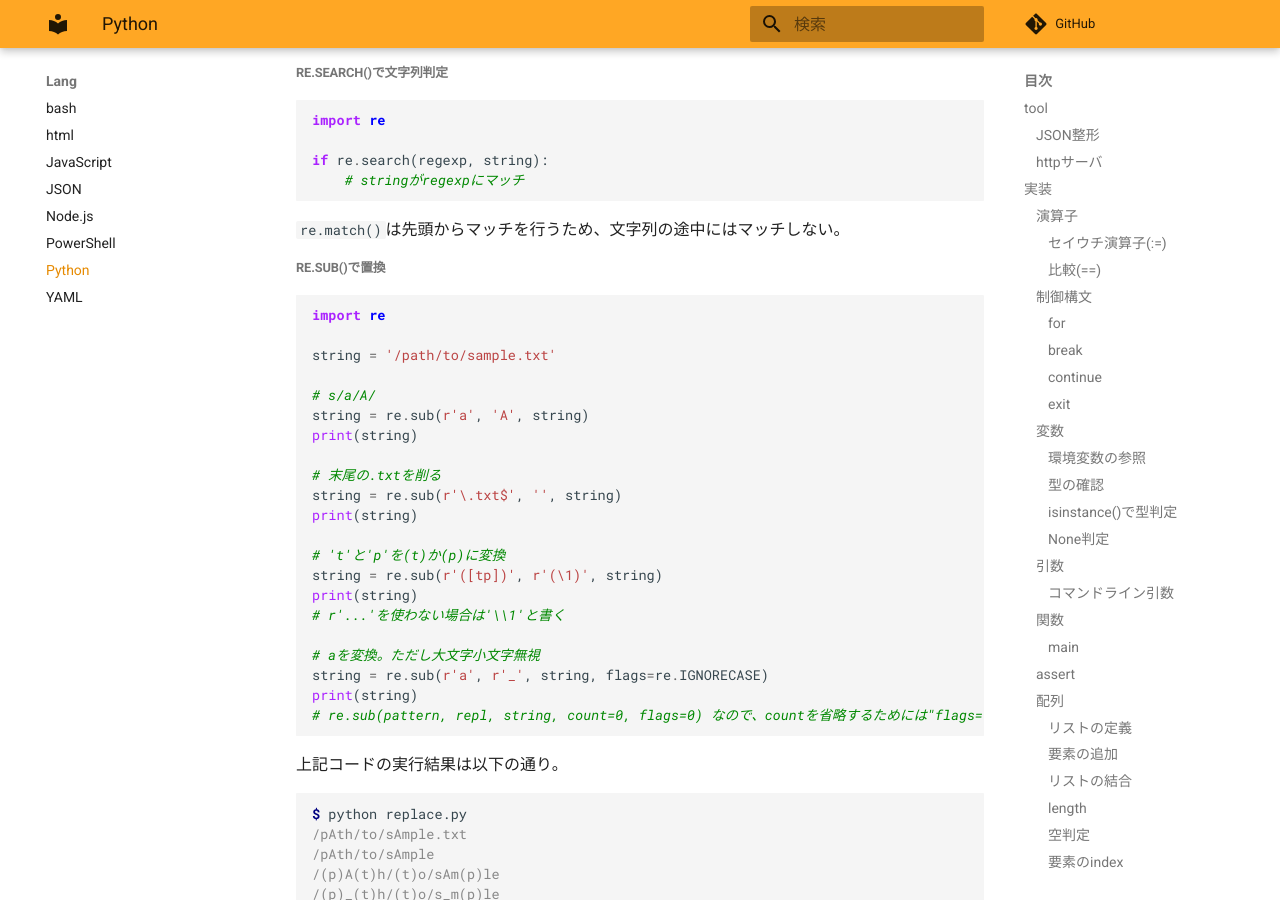
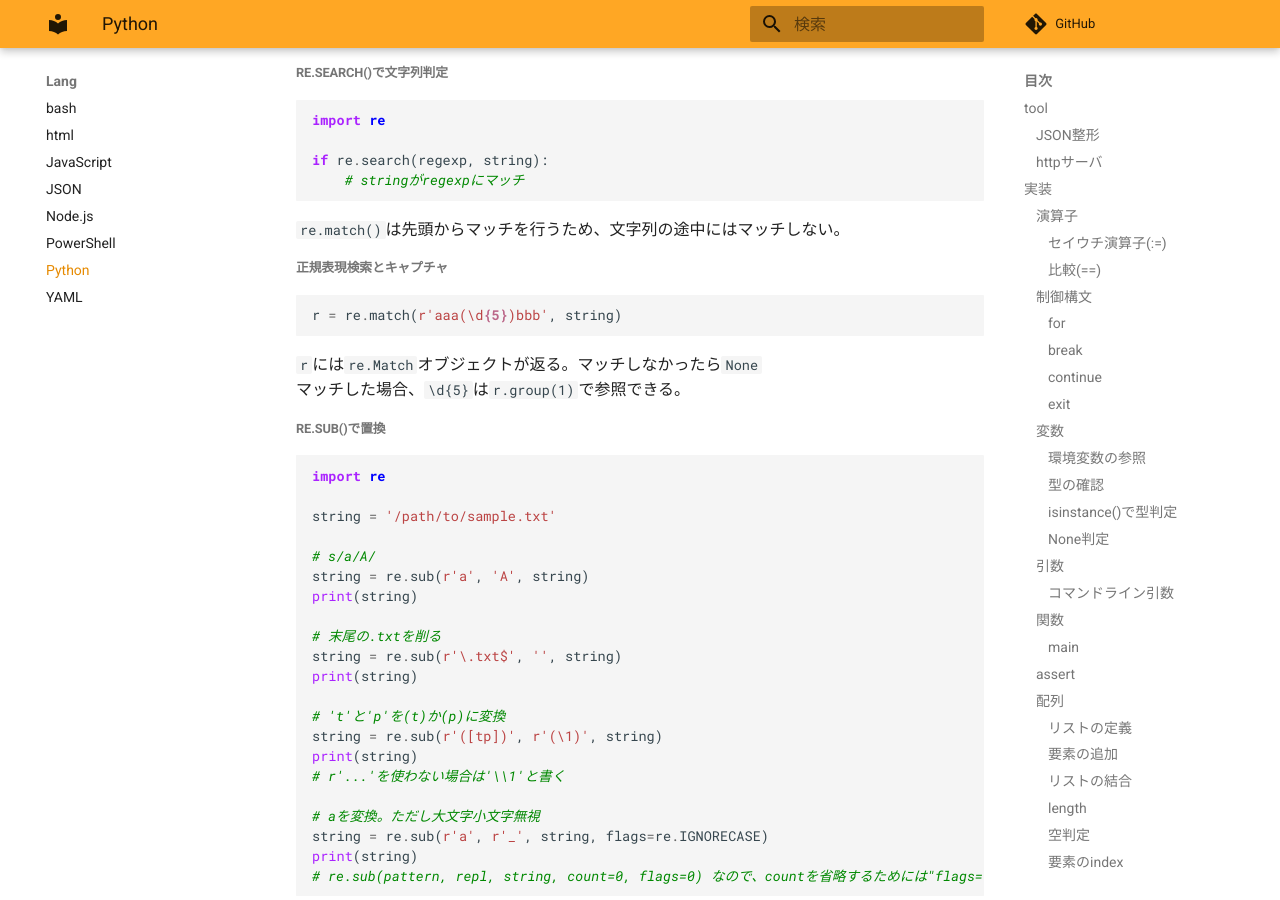
Before and after one commit to zaki-lknr/docs, an MkDocs documentation site: the page built from docs/lang/python.md, in a window 1280 px wide and 900 px high, scrolled down 10516 px. Built offline with MkDocs 1.6.1 and Material for MkDocs 9.7.7, drawn with Linux system fonts in a browser that asks for light colours; comment, search, counter and statistics services are not loaded.

Commit message:
add: lang/python: 正規表現キャプチャ

````diff
--- a/docs/lang/python.md
+++ b/docs/lang/python.md
@@ -558,6 +558,15 @@ if re.search(regexp, string):
 ```
 
 `re.match()`は先頭からマッチを行うため、文字列の途中にはマッチしない。
+
+##### 正規表現検索とキャプチャ
+
+```python
+r = re.match(r'aaa(\d{5})bbb', string)
+```
+
+`r`には`re.Match`オブジェクトが返る。マッチしなかったら`None`
+マッチした場合、`\d{5}`は`r.group(1)`で参照できる。
 
 ##### re.sub()で置換
 
````
